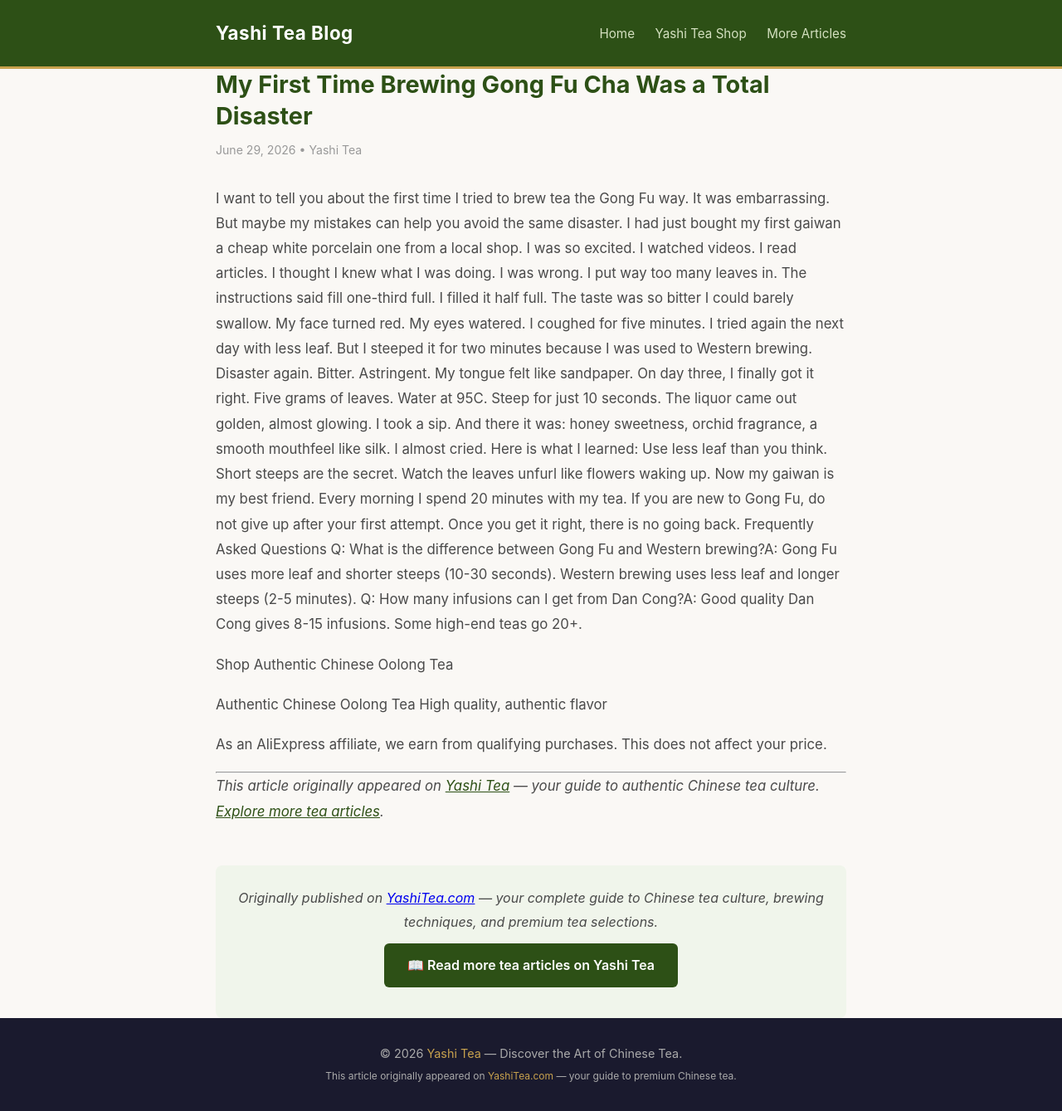
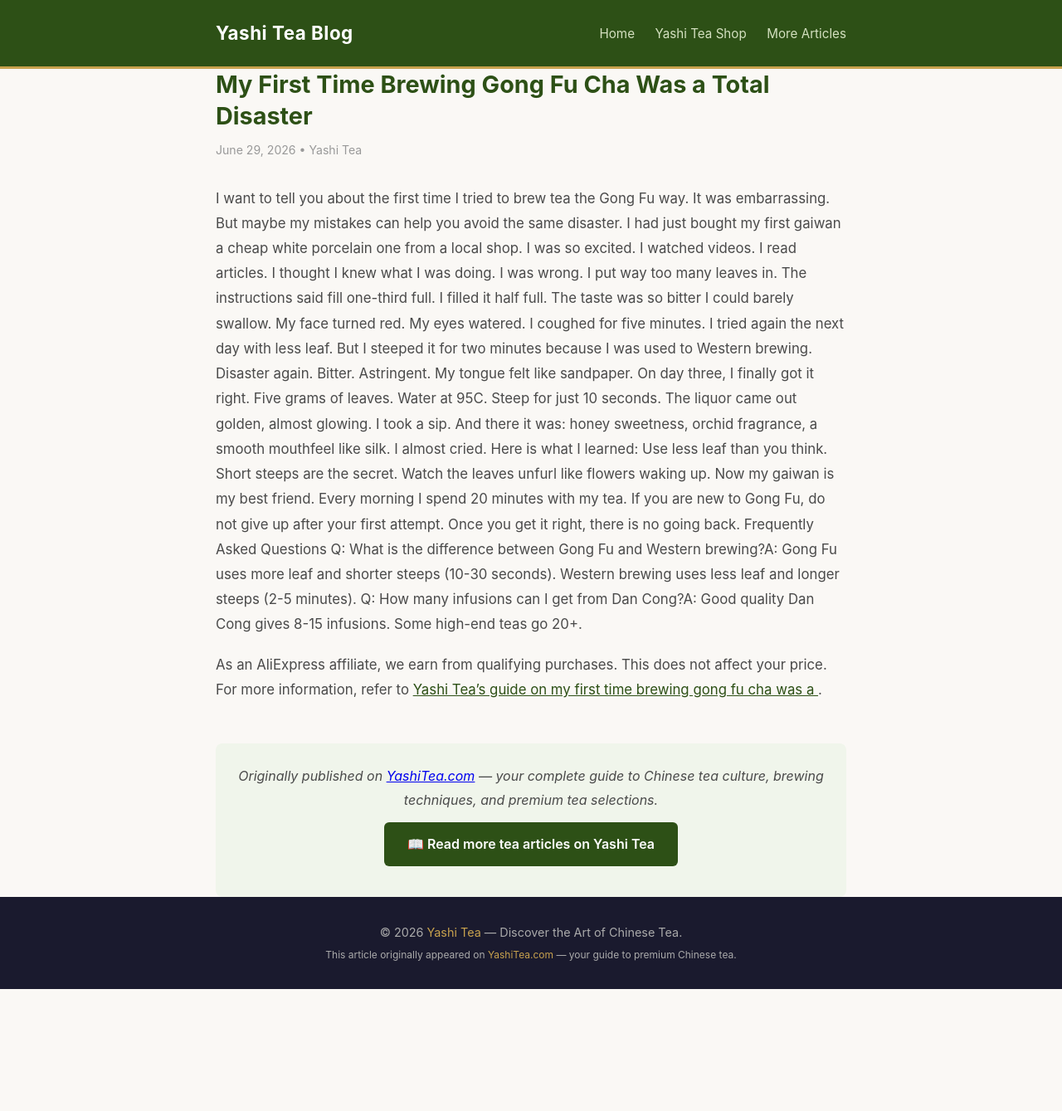
Before and after one commit to keikiqiu/yashitea-blog, a Jekyll site: the page built from _posts/2026-06-29-my-first-time-brewing-gong-fu-cha-was-a-total-disaster.md, in a window 1280 px wide. Shown: the whole page at 83% size. Built offline with Jekyll 4.4.1, drawn with Linux system fonts in a browser that asks for light colours; after the commit the page ends 1192 px from its top, so only the background shows below that.

Commit message:
Fix: contextual backlinks for my-first-time-brewing-gong-fu-cha-was-a-total-disaster

```diff
--- a/_posts/2026-06-29-my-first-time-brewing-gong-fu-cha-was-a-total-disaster.md
+++ b/_posts/2026-06-29-my-first-time-brewing-gong-fu-cha-was-a-total-disaster.md
@@ -16,12 +16,4 @@
 Q: What is the difference between Gong Fu and Western brewing?A: Gong Fu uses more leaf and shorter steeps (10-30 seconds). Western brewing uses less leaf and longer steeps (2-5 minutes).
 Q: How many infusions can I get from Dan Cong?A: Good quality Dan Cong gives 8-15 infusions. Some high-end teas go 20+.
 
- Shop Authentic Chinese Oolong Tea
-
- Authentic Chinese Oolong Tea  High quality, authentic flavor
-
-As an AliExpress affiliate, we earn from qualifying purchases. This does not affect your price.
-
----
-
-*This article originally appeared on [Yashi Tea](https://www.yashitea.com/my-first-time-brewing-gong-fu-cha-was-a-total-disaster/) — your guide to authentic Chinese tea culture. [Explore more tea articles](https://www.yashitea.com/blog).*
+As an AliExpress affiliate, we earn from qualifying purchases. This does not affect your price.  For more information, refer to [Yashi Tea's guide on my first time brewing gong fu cha was a ](https://www.yashitea.com/my-first-time-brewing-gong-fu-cha-was-a-total-disaster/).
```
